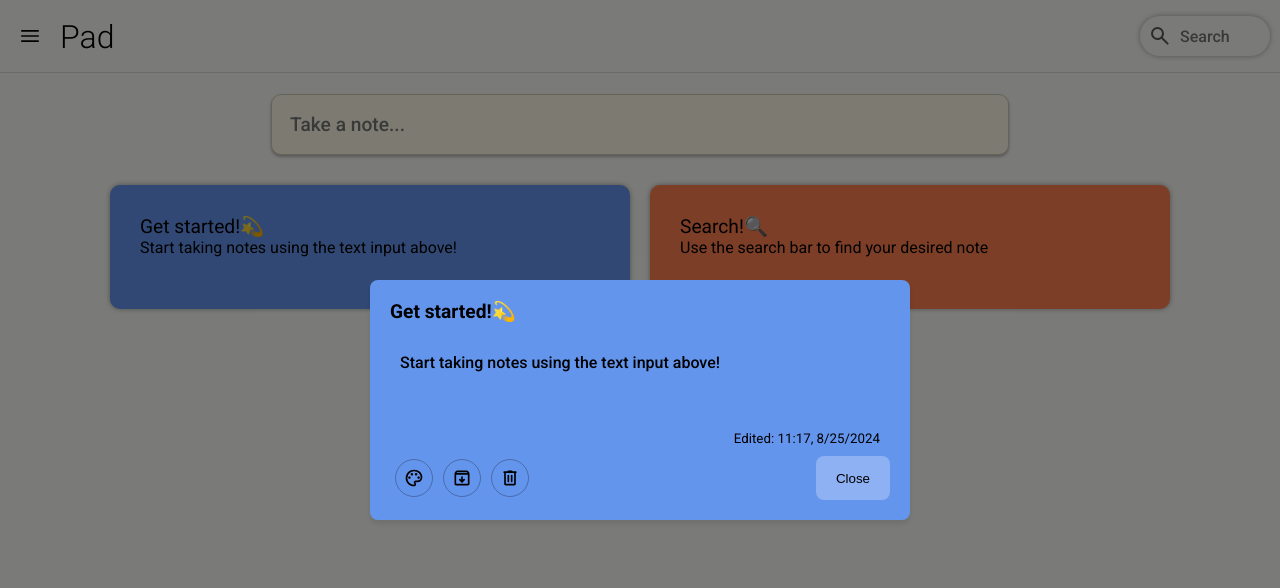
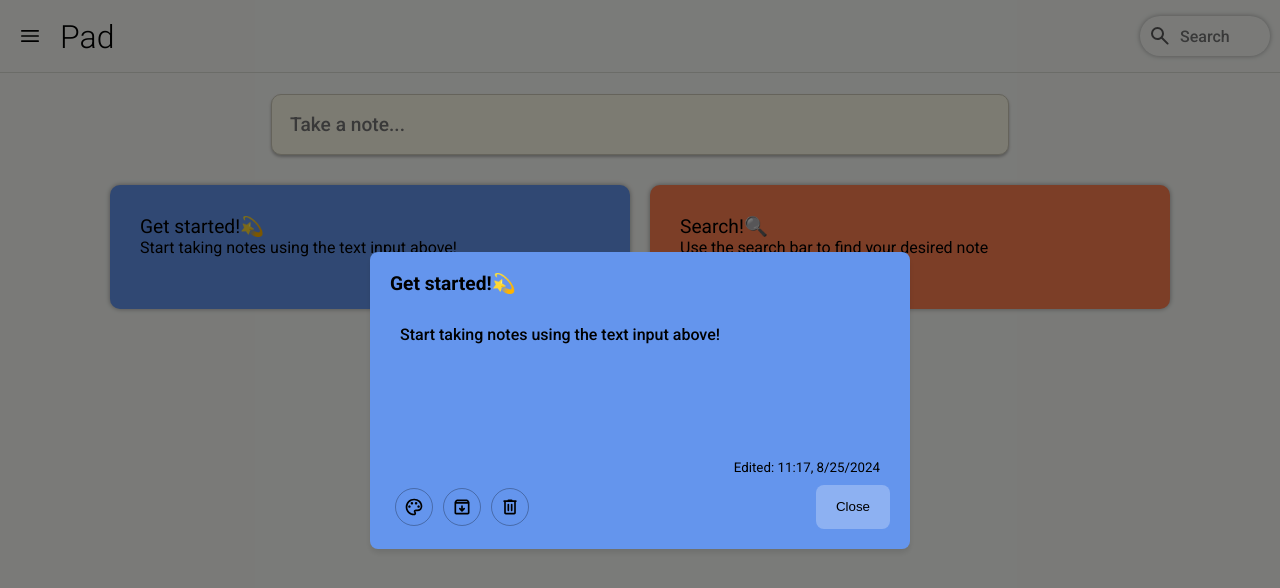
Before and after one commit to armin82004/pad, a React (Create React App) app: page / in a window 1280 px wide. Both pictures are taken after a click on the element 370 px from the left and 247 px from the top of the page. Shown: the top 588 px of the page. Built offline with nearby package versions, Linux system fonts and the light colour scheme.

Commit message:
fix textarea and note-content text bug

```diff
--- a/src/components/Note.tsx
+++ b/src/components/Note.tsx
@@ -1,4 +1,4 @@
-import React, { useState } from "react";
+import React, { useEffect, useRef, useState } from "react";
 import { handledeletenote, type handleeditnote } from "../types";
 import icons from "../styles/icons";
 
@@ -16,11 +16,28 @@ type noteprops = {
 function Note(props: noteprops) {
   const [isediting, setisediting] = useState(false);
   const [color, setcolor] = useState(false);
+  const textarearef = useRef<HTMLTextAreaElement>(null);
   let coloval = ["coral", "peach", "sand", "mint", "sage", "dusk"];
+  const [value, setValue] = useState("");
+  if(isediting){
+    if (textarearef.current) {
+      textarearef.current.style.height = "0";
+      const scrollHeight = textarearef.current?.scrollHeight;
+      textarearef.current.style.height = scrollHeight + "px";
+    }
+  }
   function handlenoteclick() {
     setisediting(!isediting);
-    setcolor(false)
+    setcolor(false);
   }
+
+  useEffect(() => {
+    if (textarearef.current) {
+      textarearef.current.style.height = "0";
+      const scrollHeight = textarearef.current?.scrollHeight;
+      textarearef.current.style.height = scrollHeight + "px";
+    }
+  }, [textarearef, value]);
 
   function handleedit(
     event:
@@ -36,6 +53,7 @@ function Note(props: noteprops) {
         props.archived
       );
     } else if (event.currentTarget instanceof HTMLTextAreaElement) {
+      setValue(event.target.value);
       props.handleeditnote(
         props.id,
         props.title,
@@ -141,9 +159,11 @@ function Note(props: noteprops) {
               className="text-input"
             />
             <textarea
+              ref={textarearef}
               value={props.content}
               onChange={handleedit}
               className="content-textarea"
+              rows={5}
             ></textarea>
             <small className="date-text">Edited: {props.date}</small>
             <div className="dialog-footer">
--- a/src/index.css
+++ b/src/index.css
@@ -108,6 +108,7 @@ input::placeholder {
   font-weight: 500;
   font-size: 1rem;
   padding: 10px;
+  max-height: 300px;
 }
 
 .content-textarea:focus {
@@ -192,6 +193,7 @@ input::placeholder {
 }
 
 .note-container {
+  display: block;
   padding: 30px;
   border-radius: 10px;
   margin: 10px 10px;
@@ -200,6 +202,7 @@ input::placeholder {
   min-width: 200px;
   min-height: 4em;
   flex: 1 1 0;
+  white-space: wrap;
   width: 0;
 }
 
@@ -225,8 +228,7 @@ input::placeholder {
   }
 
   .note-container {
-    flex: 0 1 auto;
-    width: auto;
+    width: 80%;
   }
 }
 
@@ -374,11 +376,11 @@ input::placeholder {
   margin: 3px 5px;
 }
 
-.icon-container-toggle:hover{
+.icon-container-toggle:hover {
   cursor: pointer;
 }
 
-.emptycontainer{
+.emptycontainer {
   display: flex;
   align-items: center;
   justify-content: center;
@@ -387,12 +389,19 @@ input::placeholder {
   height: 350px;
 }
 
-.emptycontainer p{
+.emptycontainer p {
   color: #b1aea3;
   font-size: 2.3rem;
 }
 
-.note-title{
+.note-title {
   font-weight: 400;
   font-size: 1.2rem;
 }
+
+.note-content {
+  word-wrap: break-word;
+  max-height: 200px;
+  text-overflow: ellipsis;
+  overflow: hidden;
+}
```
